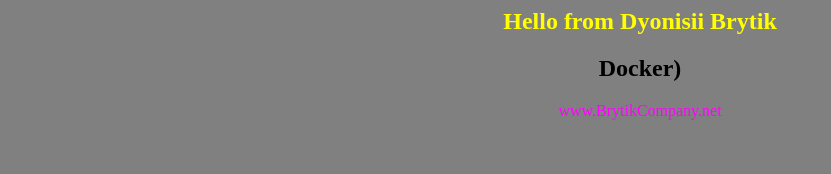
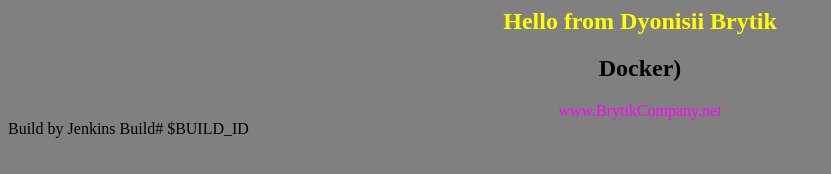
Before and after one commit to Dyonisii/App-for-jenkins, a plain HTML site: page index.html in a window 1280 px wide. Shown: the whole page, without its empty margins (0-831 px from the left). Drawn offline with Linux system fonts and the light colour scheme.

Commit message:
Update index.html

```diff
--- a/index.html
+++ b/index.html
@@ -9,3 +9,4 @@
 </center>
 </body>
 </html>
+Build by Jenkins Build# $BUILD_ID
```
